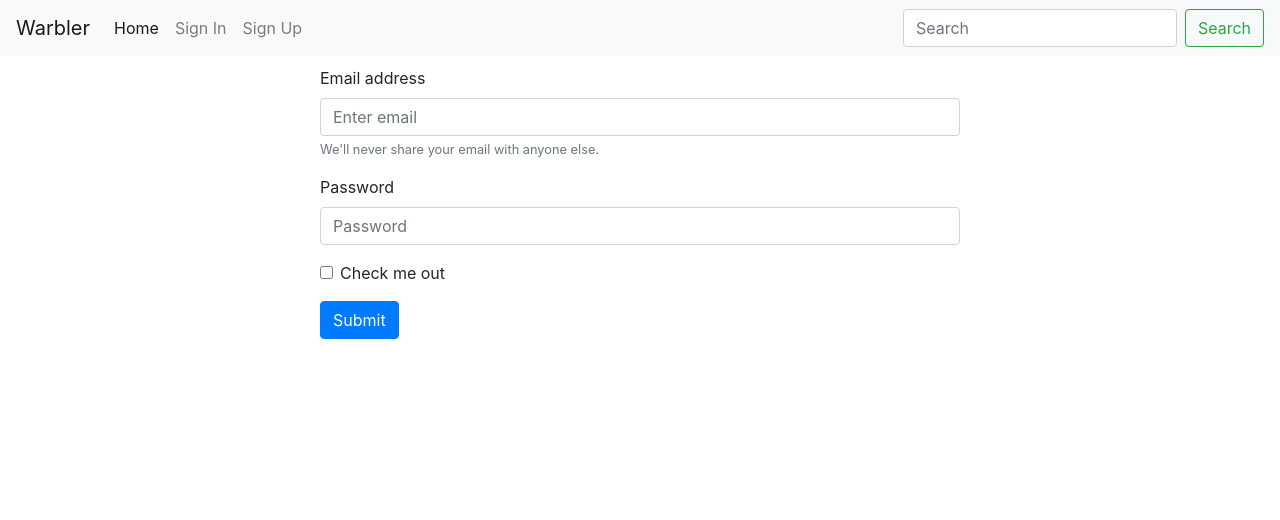
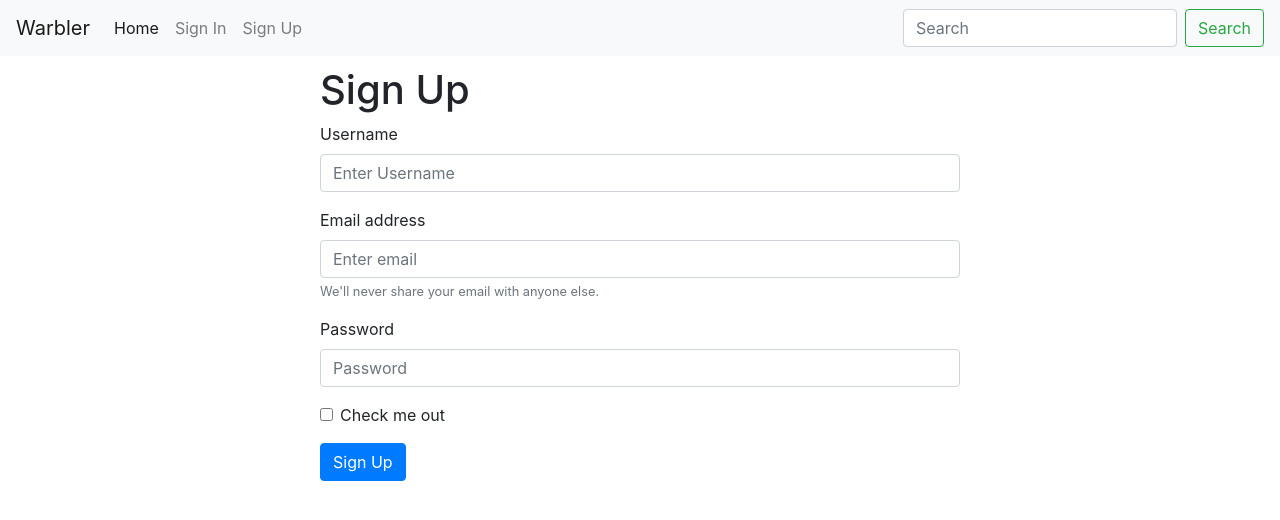
Before and after one commit to ced17i026/myWarbler0, a React (Create React App) app in the folder client/: page /signup in a window 1280 px wide. Shown: the top 520 px of the page. Built offline with nearby package versions, Linux system fonts and the light colour scheme.

Commit message:
add log in and signup form

```diff
--- a/client/src/components/AuthForm.js
+++ b/client/src/components/AuthForm.js
@@ -10,8 +10,17 @@ class AuthForm extends Component{
         };
     }
     render(){
+        const {heading} = this.props;
         return(
-            <form className="AuthForm">
+            <div className="AuthForm">
+                <h1>{heading}</h1>
+                <form>
+                    {heading === "Sign Up"&&
+                        <div className="form-group">
+                            <label htmlFor="username">Username</label>
+                            <input type="text" className="form-control" id="username" placeholder="Enter Username"/>
+                        </div>
+                    }
                     <div className="form-group">
                         <label htmlFor="exampleInputEmail1">Email address</label>
                         <input type="email" className="form-control" id="exampleInputEmail1" aria-describedby="emailHelp" placeholder="Enter email"/>
@@ -25,8 +34,9 @@ class AuthForm extends Component{
                         <input type="checkbox" className="form-check-input" id="exampleCheck1"/>
                         <label className="form-check-label" for="exampleCheck1">Check me out</label>
                     </div>
-                <button type="submit" className="btn btn-primary">Submit</button>
+                    <button type="submit" className="btn btn-primary">{heading}</button>
                 </form>
+            </div>
         )
     }
 }
--- a/client/src/containers/Main.js
+++ b/client/src/containers/Main.js
@@ -9,7 +9,8 @@ class Main extends Component{
         return (
             <Switch>
                 <Route exact path="/" render={(props)=><Homepage/>}/>
-                <Route exact path="/signup" render={(props)=><AuthForm />}/>
+                <Route exact path="/signup" render={(props)=><AuthForm {...props} heading="Sign Up"/>}/>
+                <Route exact path="/signin" render={(props)=><AuthForm {...props} heading="Sign In"/>}/>
             </Switch>
         )
     }
--- a/client/src/containers/Navbar.js
+++ b/client/src/containers/Navbar.js
@@ -1,23 +1,24 @@
 import React from "react";
 import {connect} from "react-redux";
+import {Link} from "react-router-dom";
 export const Navbar = function(){
     return(
         <div>
             <nav className="navbar navbar-expand-lg navbar-light bg-light">
-                <a className="navbar-brand" href="/">Warbler</a>
+                <Link className="navbar-brand" to="/">Warbler</Link>
                 <div className="collapse navbar-collapse" id="navbarSupportedContent">
                     <ul className="navbar-nav mr-auto">
                         <li className="nav-item active">
                             {/* eslint-disable-next-line*/}
-                            <a className="nav-link" href="#">Home <span className="sr-only">(current)</span></a>
+                            <Link className="nav-link" to="#">Home <span className="sr-only">(current)</span></Link>
                         </li>
                         <li className="nav-item">
                         {/* eslint-disable-next-line*/}
-                            <a className="nav-link" href="/signin">Sign In</a>
+                            <Link className="nav-link" to="/signin">Sign In</Link>
                         </li>
                         <li className="nav-item">
                         {/* eslint-disable-next-line*/}
-                            <a className="nav-link" href="/signup">Sign Up</a>
+                            <Link className="nav-link" to="/signup">Sign Up</Link>
                         </li>
                     </ul>
                     <form className="form-inline my-2 my-lg-0">
```
Lines whose indentation alone changed are shown as unchanged.
